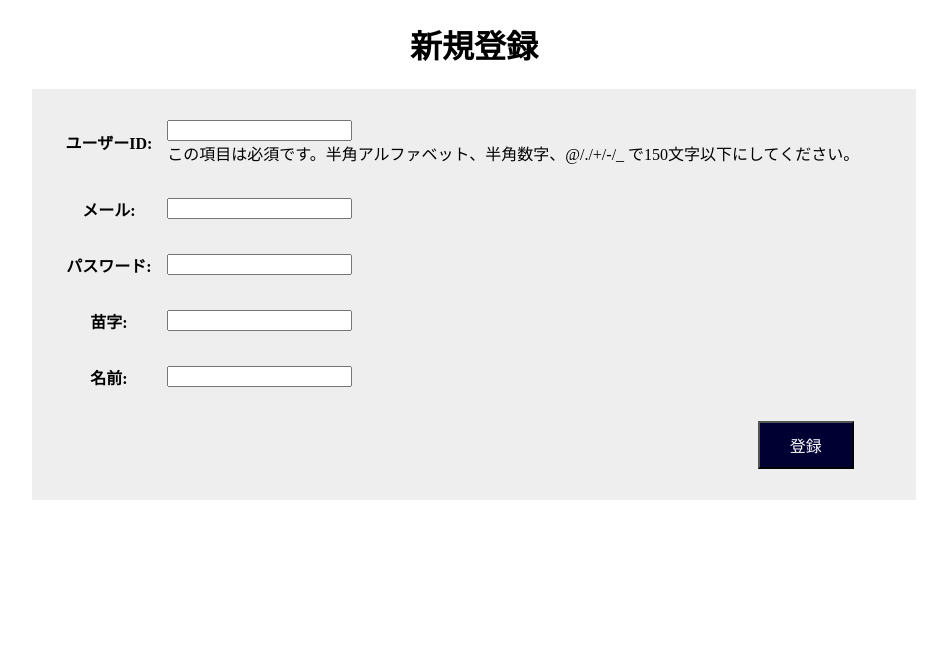
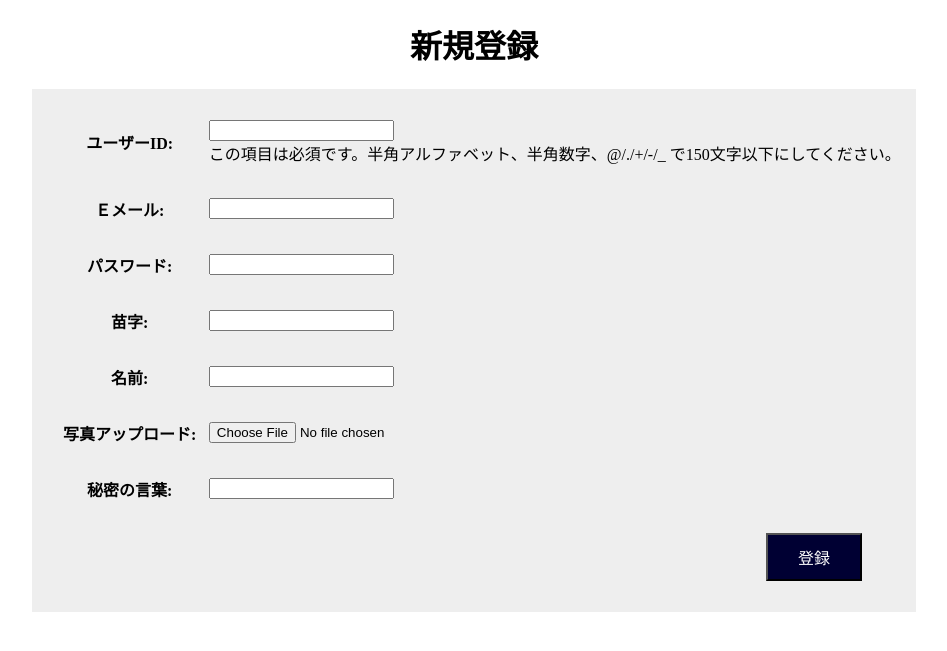
Before and after one commit to takekobaya/seigikou_portal_pythonanywhere, a Django app: page /register in a window 1280 px wide. Shown: the top 651 px of the page, without its empty margins (166-1113 px from the left). Run offline with Django 3.2, Linux system fonts and the light colour scheme.

Commit message:
メンバー詳細画面の閲覧権限変更、アカウント登録時のＰＷ入力追加、写真用DBの準備

```diff
--- a/Template/member_list.html
+++ b/Template/member_list.html
@@ -11,6 +11,7 @@
         <th scope="col">部門</th>
         <th scope="col">会員</th>
         <th scope="col">都道府県</th>
+        <th scope="col">写真（工事中）</th>
         <th></th>
       </tr>
     </thead>
@@ -27,6 +28,7 @@
         </td>
         <td>{{ member.kaiin }}</td>
         <td>{{ member.pref }}</td>
+        <td>{{ member.image }}</td>
         <td><a href="detail2/{{ member.id }}">詳細</a></td>
       </tr>
       {% endfor %}
--- a/Template/register.html
+++ b/Template/register.html
@@ -30,6 +30,15 @@
 
    </table>
    </div>
+
+   {% if messages %}
+     <ul class="errorlist">
+       {% for message in messages %}
+         <li>{{ message }}</li>
+       {% endfor %}
+     </ul>
+   {% endif %}
+
  {% endif %}
 
 </body>
--- a/seigikou_portal_app/forms.py
+++ b/seigikou_portal_app/forms.py
@@ -13,13 +13,13 @@ class AccountForm(forms.ModelForm):
         # フィールド指定
         fields = ('username','email','password')
         # フィールド名指定
-        labels = {'username':"ユーザーID",'email':"メール"}
+        labels = {'username':"ユーザーID",'email':"Ｅメール"}
 
 class AddAccountForm(forms.ModelForm):
     class Meta():
         # モデルクラスを指定
         model = Account
-        fields = ('last_name','first_name')
-        labels = {'last_name':"苗字",'first_name':"名前"}
-        #fields = ('last_name','first_name','account_image',)
-        #labels = {'last_name':"苗字",'first_name':"名前",'account_image':"写真アップロード",}
+        #fields = ('last_name','first_name')
+        #labels = {'last_name':"苗字",'first_name':"名前"}
+        fields = ('last_name','first_name','account_image','secret_word')
+        labels = {'last_name':"苗字",'first_name':"名前",'account_image':"写真アップロード",'secret_word':"秘密の言葉"}
--- a/seigikou_portal_app/models.py
+++ b/seigikou_portal_app/models.py
@@ -9,7 +9,8 @@ class Account(models.Model):
     # 追加フィールド
     last_name = models.CharField(max_length=100)
     first_name = models.CharField(max_length=100)
-    #account_image = models.ImageField(upload_to="profile_pics",blank=True)
+    account_image = models.ImageField(upload_to="profile_pics",blank=True)
+    secret_word = models.CharField(max_length=20, default='')  # デフォルト値を設定
 
     def __str__(self):
         return self.user.username
@@ -66,6 +67,7 @@ class Member(models.Model):
     senmon = models.CharField(max_length=50,blank=True,null=True)
     bukai = models.CharField(max_length=20,blank=True,null=True)
     other = models.CharField(max_length=256,blank=True,null=True)
+    image = models.ImageField(upload_to="profile_pics",blank=True)
 
     class Meta:
         db_table = 'Member'
--- a/seigikou_portal_app/views.py
+++ b/seigikou_portal_app/views.py
@@ -14,6 +14,7 @@ from django.views.generic import (ListView,
                                   TemplateView)
 from . import models
 import os
+from django.contrib import messages
 
 '''
 #ホーム画面
@@ -72,7 +73,7 @@ class MemberDetail(DetailView):
 
     def get(self, request, **kwargs):
         # アクティブユーザーでなければログインページ
-        if not request.user.is_staff:
+        if not request.user.is_active:
             return redirect('/home')
         return super().get(request)
 
@@ -82,7 +83,11 @@ class EventCreateView2(CreateView):
     model = models.Member
     #入力項目定義
     fields = ("name","shikaku","bumon","kaiin","mlmemb",
-              "honbu","pref","company","senmon","bukai","other")
+              "honbu","pref","company","senmon","bukai","other","image")
+    #labels = {"name":"名前","shikaku":"資格","bumon":"部門","kaiin":"会員/非会員",
+    #          "mlmemb":"MLメンバー","honbu":"地域本部","pref":"都道府県","company":"所属・会社",
+    #          "senmon":"専門","bukai":"所属部会・委員","other":"PRポイント","image":"写真"}
+
     #テンプレートファイル連携
     template_name = "Event_form.html"
     #作成後のリダイレクト先
@@ -237,32 +242,44 @@ class  AccountRegistration(TemplateView):
 
         #フォーム入力の有効検証
         if self.params["account_form"].is_valid() and self.params["add_account_form"].is_valid():
-            # アカウント情報をDB保存
-            account = self.params["account_form"].save()
-            # パスワードをハッシュ化
-            account.set_password(account.password)
-            # ハッシュ化パスワード更新
-            account.save()
 
-            # 下記追加情報
-            # 下記操作のため、コミットなし
-            add_account = self.params["add_account_form"].save(commit=False)
-            # AccountForm & AddAccountForm 1vs1 紐付け
-            add_account.user = account
+            # キーワードの検証
+            secret_word = self.params["add_account_form"].cleaned_data['secret_word']
+            # ここで正しいキーワードを設定してください
+            correct_secret_word = os.environ.get('SECRET_WORD') #ココが秘密のキーワード
 
-            # 画像アップロード有無検証
-            #if 'account_image' in request.FILES:
-            #    add_account.account_image = request.FILES['account_image']
+            if secret_word == correct_secret_word:
+                # アカウント情報をDB保存
+                account = self.params["account_form"].save()
+                # パスワードをハッシュ化
+                account.set_password(account.password)
+                # ハッシュ化パスワード更新
+                account.save()
 
-            # モデル保存
-            add_account.save()
+                # 下記追加情報
+                # 下記操作のため、コミットなし
+                add_account = self.params["add_account_form"].save(commit=False)
+                # AccountForm & AddAccountForm 1vs1 紐付け
+                add_account.user = account
 
-            # アカウント作成情報更新
-            self.params["AccountCreate"] = True
+                # 画像アップロード有無検証
+                if 'account_image' in request.FILES:
+                    add_account.account_image = request.FILES['account_image']
+
+                # モデル保存
+                add_account.save()
+
+                # アカウント作成情報更新
+                self.params["AccountCreate"] = True
+
+            else:
+                # キーワードが正しくない場合はエラーメッセージを表示
+                 messages.error(request, '秘密の言葉が違うよ')
 
         else:
             # フォームが有効でない場合
             print(self.params["account_form"].errors)
+            messages.error(request, '入力内容にエラーがあります')
 
         return render(request,"register.html",context=self.params)
 
```
Also changed, not shown: media/profile_pics/bb.jfif (added), media/profile_pics/bb_9K3W96Y.jfif (added), seigikou_portal_app/migrations/0004_auto_20230902_1652.py (added), seigikou_portal_app/migrations/0005_member_image.py (added).
